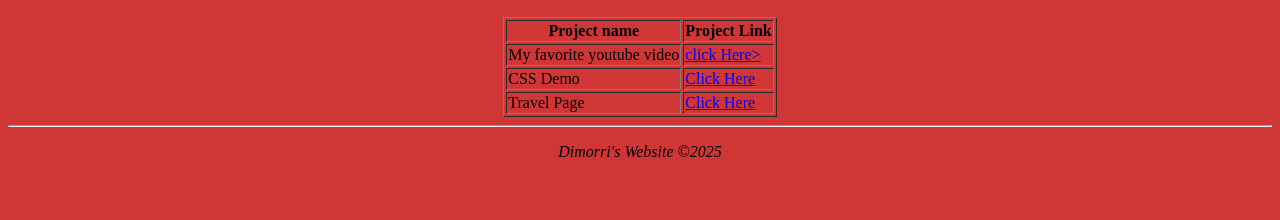
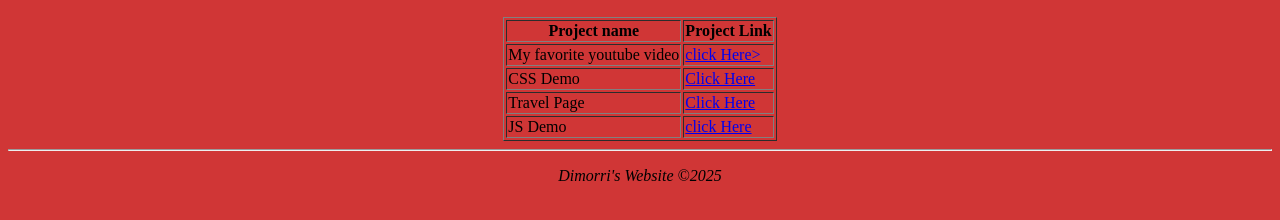
Before and after one commit to Dimorri/Dimorri.github.io, a plain HTML site: page index.html in a window 1280 px wide. Shown: the part 96-316 px from the top of the page. Drawn offline with Linux system fonts and the light colour scheme.

Commit message:
Update index.html

```diff
--- a/index.html
+++ b/index.html
@@ -41,6 +41,14 @@
             </a>
           </td>
         </tr>
+        <tr>
+          <td>JS Demo</td>
+          <td>
+            <a href="jsDemo.html>
+              <p>click Here</p>
+            </a>
+          </td>
+        </tr>
       </table>
     </center>
     <footer>
```
